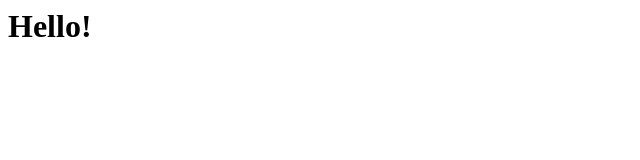
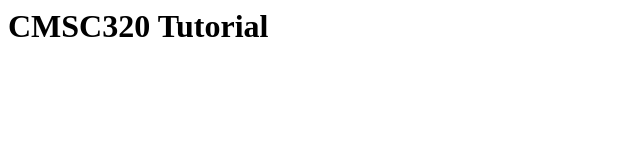
Before and after one commit to kiyoshiamano/kiyoshiamano.github.io, a plain HTML site: page index.html in a window 1280 px wide. Shown: the whole page, without its empty margins (0-640 px from the left). Drawn offline with Linux system fonts and the light colour scheme.

Commit message:
Update index.html

```diff
--- a/index.html
+++ b/index.html
@@ -1 +1 @@
-<h1>Hello!</h1>
+<h1>CMSC320 Tutorial</h1>
```
